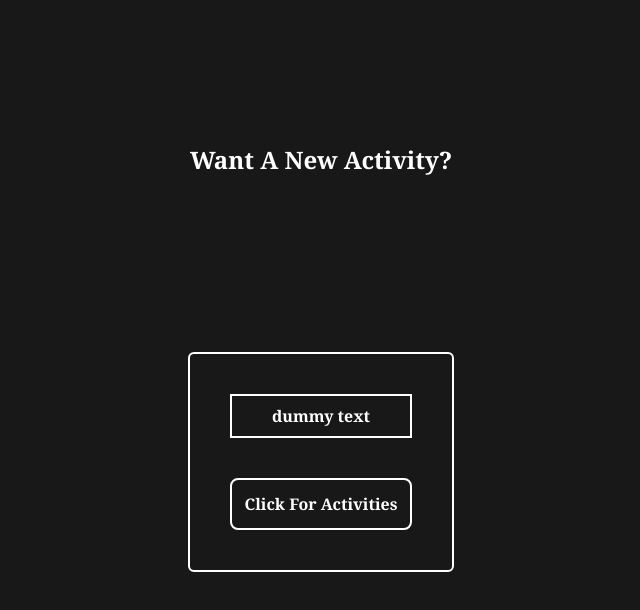
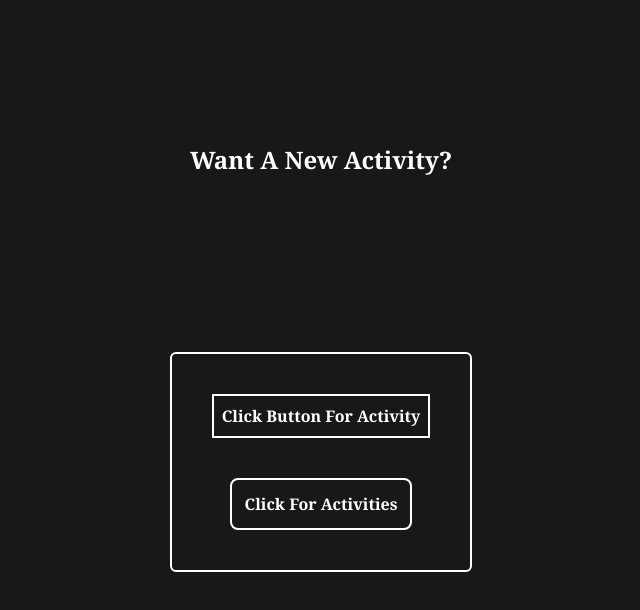
Before and after one commit to Killdroid2342/random-activities, a React (Vite) app: page / in a window 1280 px wide. Shown: the top 610 px of the page, without its empty margins (319-959 px from the left). Built offline with nearby package versions, Linux system fonts and the light colour scheme.

Commit message:
cleaning code

```diff
--- a/src/RandomActivities/RandomActivities.jsx
+++ b/src/RandomActivities/RandomActivities.jsx
@@ -2,14 +2,12 @@ import axios from 'axios';
 import React, { useState } from 'react';
 
 const RandomActivities = () => {
-  const [activites, setActivites] = useState('');
+  const [activites, setActivites] = useState('Click Button For Activity');
   const getRandomActivity = async () => {
     axios
       .get('https://www.boredapi.com/api/activity')
       .then((res) => {
-        console.log(res);
-
-        // setActivites(res.data.data);
+        setActivites(res.data.activity);
       })
       .catch((err) => {
         console.log(err);
@@ -22,7 +20,7 @@ const RandomActivities = () => {
       </h1>
       <div className='border-2 border-white rounded-md p-10 mt-44'>
         <p className='border-2 border-white font-serif p-2 font-bold'>
-          {activites}dummy text
+          {activites}
         </p>
         <button
           className='border-2 border-white p-3 rounded-lg mt-10 font-bold font-serif'
```
